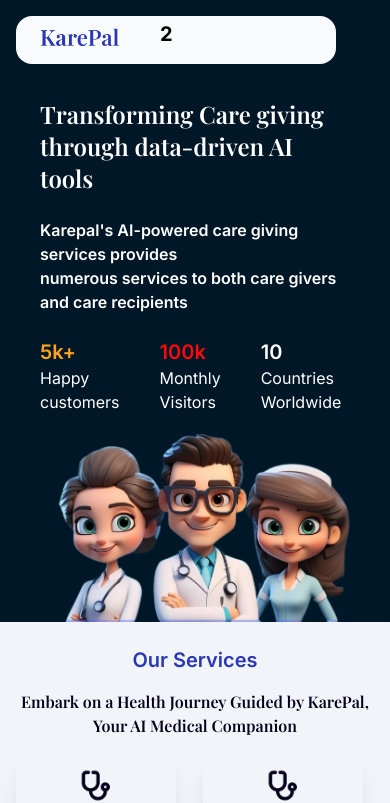
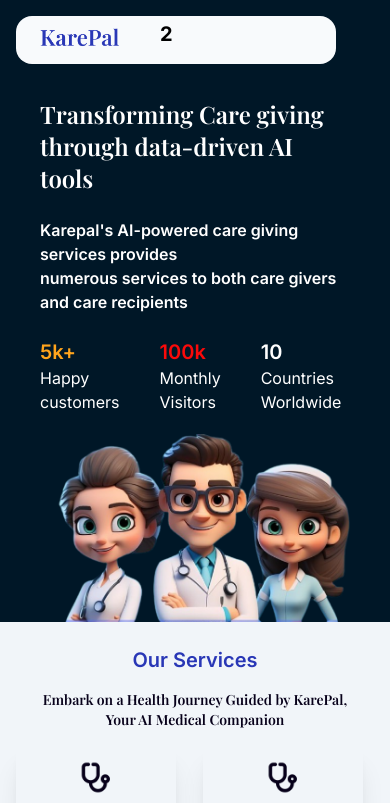
Before and after one commit to ChiefLopes/KarePal, a Next.js app: page / in a window 390 px wide. Shown: the top 803 px of the page. Built offline with nearby package versions, Linux system fonts and the light colour scheme; a web font is replaced by a local one.

Commit message:
updated the services page

```diff
--- a/app/pages/services.tsx
+++ b/app/pages/services.tsx
@@ -12,7 +12,7 @@
         <h1 className="text-xl font-semibold text-[#2937B6] ">Our Services</h1>
       </div>
       <div className="text-center">
-        <p className="text-md lg:text-3xl font-semibold text-[#07001A] playfair-font">
+        <p className="text-sm lg:text-3xl font-semibold text-[#07001A] playfair-font">
           Embark on a Health Journey Guided by KarePal, <br /> Your AI Medical
           Companion
         </p>
```
